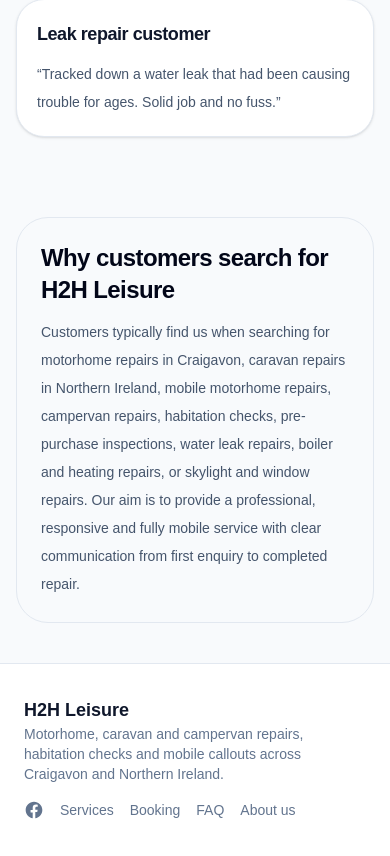
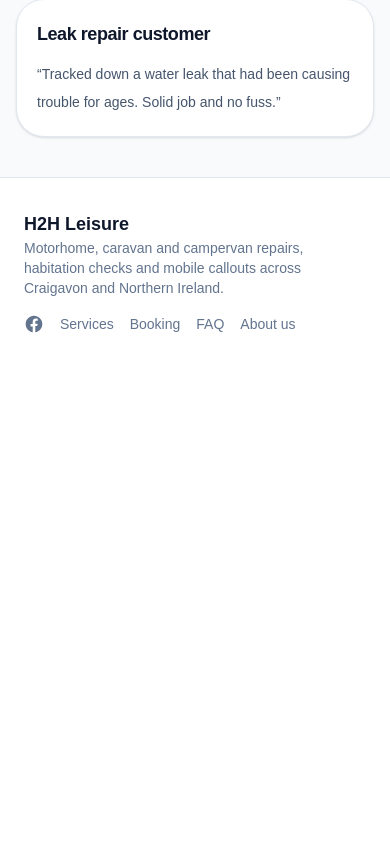
Before and after one commit to amsmyth90-blip/h2h-website, a Next.js app: page / in a window 390 px wide. Shown: the part 3121-3977 px from the top of the page. After the commit the page ends 3583 px from the top, so only its background shows below. Built offline with nearby package versions, Linux system fonts and the light colour scheme.

Commit message:
Remove why customers search section

```diff
--- a/app/page.tsx
+++ b/app/page.tsx
@@ -407,6 +407,11 @@
           </nav>
 
           <div className="flex items-center gap-2 md:gap-3">
+            <a href="https://www.facebook.com/p/H2H-Leisure-61579803252525/" target="_blank" rel="noreferrer" className="hidden md:inline-flex text-slate-600 hover:text-blue-600">
+              <svg viewBox="0 0 24 24" className="h-5 w-5 fill-current" aria-hidden="true">
+                <path d="M22 12.07C22 6.49 17.52 2 12 2S2 6.49 2 12.07C2 17.11 5.66 21.29 10.44 22v-7.06H7.9v-2.87h2.54V9.41c0-2.52 1.49-3.91 3.78-3.91 1.1 0 2.25.2 2.25.2v2.48H15.2c-1.25 0-1.64.78-1.64 1.58v1.9h2.79l-.45 2.87h-2.34V22C18.34 21.29 22 17.11 22 12.07z" />
+              </svg>
+            </a>
             <a
               href={`tel:${brand.phone}`}
               className="hidden md:inline-flex rounded-2xl border border-slate-200 px-3 py-2 text-xs font-semibold text-slate-700 hover:bg-slate-50 md:text-sm"
@@ -844,14 +849,7 @@
         </div>
       </section>
 
-      <section className="mx-auto max-w-7xl px-4 py-10 md:px-6">
-        <div className="rounded-[2rem] border border-slate-200 bg-slate-50 p-6 md:p-8">
-          <h2 className="text-2xl font-black tracking-tight text-slate-950">Why customers search for H2H Leisure</h2>
-          <p className="mt-3 text-sm leading-7 text-slate-600 md:text-base">
-            Customers typically find us when searching for motorhome repairs in Craigavon, caravan repairs in Northern Ireland, mobile motorhome repairs, campervan repairs, habitation checks, pre-purchase inspections, water leak repairs, boiler and heating repairs, or skylight and window repairs. Our aim is to provide a professional, responsive and fully mobile service with clear communication from first enquiry to completed repair.
-          </p>
-        </div>
-      </section>
+
 
       <footer className="border-t border-slate-200 bg-white pb-24 md:pb-0">
         <div className="mx-auto flex max-w-7xl flex-col gap-4 px-6 py-8 md:flex-row md:items-center md:justify-between">
```
